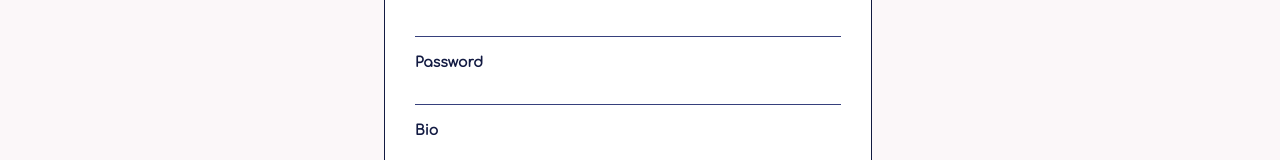
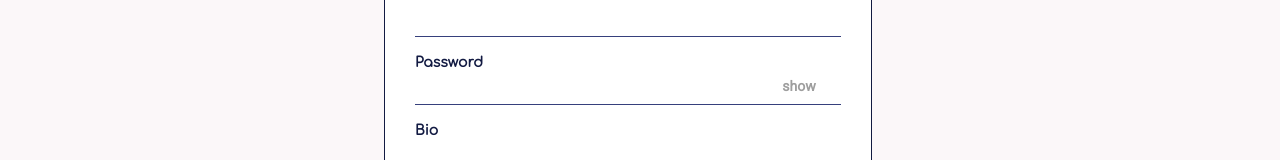
Before and after one commit to McHardex/news-react, a React (Create React App) app: page / in a window 1280 px wide. Both pictures are taken after a click on the button "create an account now". Shown: the part 261-421 px from the top of the page. Built offline with nearby package versions, Linux system fonts and the light colour scheme; a web font is replaced by a local one.

Commit message:
added password toggle show/hide feature

```diff
--- a/src/assets/stylesheets/login.css
+++ b/src/assets/stylesheets/login.css
@@ -138,6 +138,23 @@ input.login-input {
   text-align: center;
 }
 
+/* password field style */
+.passwordToggle {
+  width: 100%;
+  position: relative;
+}
+
+.togglePassword {
+  position: absolute;
+  top: 0;
+  padding: 8px 0;
+  color: #9e9e9e;
+  right: 6%;
+  cursor: pointer;
+  font-family: 'Roboto', sans-serif;
+  font-size: 14px;
+}
+
 @media (min-width: 320px) and (max-width: 480px) {
   .hve-acct, .signupLink {
     font-size: 14px;
--- a/src/assets/stylesheets/profile.css
+++ b/src/assets/stylesheets/profile.css
@@ -107,7 +107,8 @@ input.input-col {
   background: #fff;
   outline: none;
   color: #28285d;
-  padding: 5px 10px 10px 5px;
+  padding: 5px 10px;
+  width: 100%;
 }
 
 textarea.input-col {
--- a/src/components/Login.jsx
+++ b/src/components/Login.jsx
@@ -7,9 +7,16 @@ import '../assets/stylesheets/login.css'
 import Loader from 'react-loader-spinner'
 
 export class Login extends Component {
-  constructor(props, context) {
-    super(props, context);
+  constructor(props) {
+    super(props);
+
+    this.state = {
+      type: false,
+      mode: false
+    }
+
     this.loginUser = this.loginUser.bind(this)
+    this.togglePassword = this.togglePassword.bind(this)
   }
 
   componentWillReceiveProps(nextProps) {
@@ -29,8 +36,14 @@ export class Login extends Component {
     for (let entry of formData.entries()) {
       data[entry[0]] = entry[1]
     }
+    this.props.loginUser(data)
+  }
 
-    this.props.loginUser(data)
+  togglePassword = () => {
+    this.setState({
+      type: !this.state.type,
+      mode: !this.state.mode
+    })
   }
 
   render() {
@@ -48,7 +61,10 @@ export class Login extends Component {
 
             <div className='pwd-cont'>
               <label className='label-col'>Password</label>
-              <input className='login-input' name='password' type='password'/><br/>
+              <div className='passwordToggle'>
+                <input className='login-input' name='password' type={this.state.type ? 'text' : 'password'}/>
+                <span className='togglePassword' onClick={this.togglePassword}>{this.state.mode ? 'hide' : 'show'}</span>
+              </div><br/>
             </div>
             <button type='submit' className='login-sub'>{this.props.auth.isLoading ? <Loader
               type="Bars"
--- a/src/components/ProfileViewProps.jsx
+++ b/src/components/ProfileViewProps.jsx
@@ -9,15 +9,28 @@ class ProfileViewProps extends Component {
   constructor(props) {
     super(props);
     this.state = {
-      edit: false
+      edit: false,
+      type: false,
+      mode: false
     }
+
     this.toggleEdit = this.toggleEdit.bind(this)
     this.submitEdit = this.submitEdit.bind(this)
     this.deleteAccount = this.deleteAccount.bind(this)
+    this.togglePassword = this.togglePassword.bind(this)
   }
+
+
   toggleEdit = () => {
     this.setState({edit: !this.state.edit})
     this.props.users.updateUserError = null
+  }
+
+  togglePassword = () => {
+    this.setState({
+      type: !this.state.type,
+      mode: !this.state.mode
+    })
   }
 
   submitEdit = (event) => {
@@ -74,7 +87,10 @@ class ProfileViewProps extends Component {
             </div>
             <div className='form-edit'>
               <label className='prof-label'>Password:</label>
-              <input className='input-col' name='password' type='password'/>
+              <div className='passwordToggle'>
+                <input className='input-col' name='password' type={this.state.type ? 'text' : 'password'}/>
+                <span className='togglePassword' onClick={this.togglePassword}>{this.state.mode ? 'hide' : 'show'}</span>
+              </div>
             </div>
             <div className='btn-wrap'>
               <button className='save-btn' id={profile._id} type='submit'>{ this.props.users.isLoadingProfileEdit ? <Loader
--- a/src/components/SignUp.jsx
+++ b/src/components/SignUp.jsx
@@ -10,9 +10,15 @@ export class SignUp extends Component {
   constructor(props) {
     super(props);
 
+    this.state = {
+      type: false,
+      mode: false
+    }
+
     this.signUpUser = this.signUpUser.bind(this)
     this.resetForm = this.resetForm.bind(this)
     this.closeModal = this.closeModal.bind(this)
+    this.togglePassword = this.togglePassword.bind(this)
   }
 
   resetForm = (target) => {
@@ -39,6 +45,13 @@ export class SignUp extends Component {
     this.props.closeComponent()
   }
 
+  togglePassword = () => {
+    this.setState({
+      type: !this.state.type,
+      mode: !this.state.mode
+    })
+  }
+
   render() {
     return (
       <div className="signUp">
@@ -59,7 +72,10 @@ export class SignUp extends Component {
 
           <div className='passwordContainer'>
             <label>Password</label>
-            <input  className='signup-input' name='password' type='password' /><br/>
+            <div className='passwordToggle'>
+              <input className='signup-input' name='password' type={this.state.type ? 'text' : 'password'}/>
+              <span className='togglePassword' onClick={this.togglePassword}>{this.state.mode ? 'hide' : 'show'}</span>
+            </div><br/>
           </div>
 
           <div className='bioContainer'>
```
